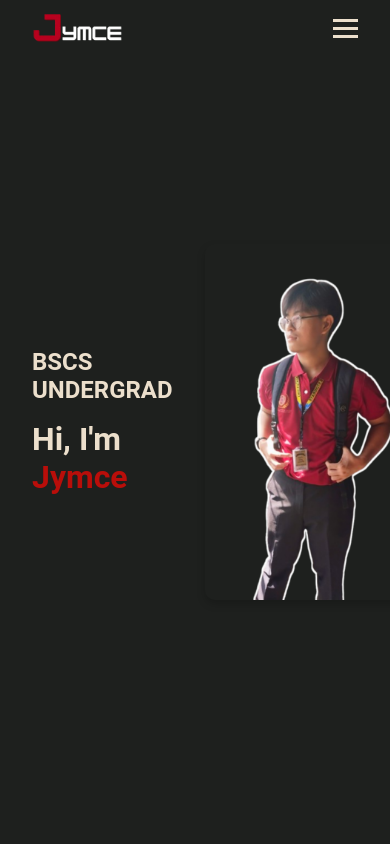
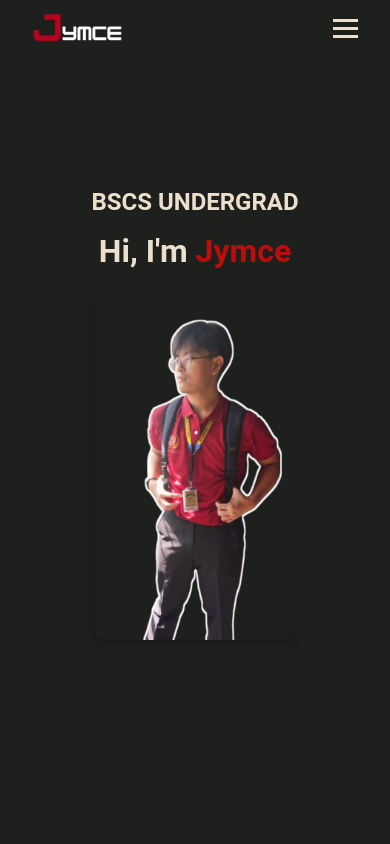
Before and after one commit to Jymce/PF_JBCB, a SvelteKit app: page / in a window 390 px wide. Shown: the top 844 px of the page. Built offline with nearby package versions, Linux system fonts and the light colour scheme.

Commit message:
Adjust Media Query of Home.svelte(Center the text and image)

```diff
--- a/src/components/Home.svelte
+++ b/src/components/Home.svelte
@@ -58,7 +58,7 @@
   @media (max-width: 650px) {
     .home-container {
       display: flex;
-      justify-content: space-between; /* Space between image and text */
+      flex-direction: column;
       align-items: center;
       height: 100vh;
       padding: 2rem; /* Reduce padding for mobile */
@@ -69,11 +69,13 @@
       height: auto;
       border-radius: 10px;
       box-shadow: 0 4px 8px rgba(0, 0, 0, 0.2); /* Add a subtle shadow */
+      margin-bottom: 1rem;
     }
 
     .text-container {
-      text-align: left; /* Align text to the left */
-      padding-right: 2rem; /* Increase padding for better spacing */
+      text-align: center; /* Align text to the left */
+      padding-right: 0; /* Increase padding for better spacing */
+      padding-bottom: 15px;
     }
 
     .title {
```
